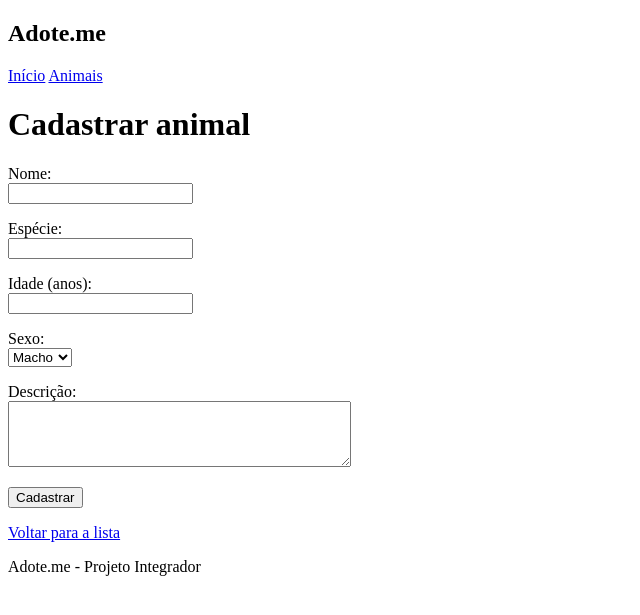
After one commit to thyerrya3-afk/Adote.me, a Node server app: page /animais/novo in a window 1280 px wide. The commit adds this page. Shown: the top 615 px of the page, without its empty margins (0-640 px from the left). Run offline with Node 20, Linux system fonts and the light colour scheme; some libraries are stand-ins or nearby versions.

Commit message:
Cria cadastro de animais

```diff
--- a/controllers/animalController.js
+++ b/controllers/animalController.js
@@ -1,15 +1,33 @@
 // Importa o model Animal (usa o index.js da pasta models)
 const { Animal } = require('../models');
 
-// Função que lista todos os animais
+// Lista todos os animais
 exports.listar = async (req, res) => {
   try {
-    // Busca todos os animais no banco
     const animais = await Animal.findAll();
-
-    // Abre a página views/animais/index.ejs e envia a lista para ela
     res.render('animais/index', { animais });
   } catch (erro) {
     res.status(500).send('Erro ao buscar os animais.');
   }
 };
+
+// Mostra a página com o formulário de cadastro
+exports.formulario = (req, res) => {
+  res.render('animais/novo');
+};
+
+// Recebe os dados do formulário e salva o animal no banco
+exports.criar = async (req, res) => {
+  try {
+    // Pega os campos que vieram do formulário
+    const { nome, especie, idade, sexo, descricao } = req.body;
+
+    // Cria o animal na tabela (é o INSERT do banco)
+    await Animal.create({ nome, especie, idade, sexo, descricao });
+
+    // Depois de salvar, volta para a lista de animais
+    res.redirect('/animais');
+  } catch (erro) {
+    res.status(500).send('Erro ao cadastrar o animal.');
+  }
+};
--- /dev/null
+++ b/views/animais/novo.ejs
@@ -0,0 +1,39 @@
+<%- include('../partials/header') %>
+
+<h1>Cadastrar animal</h1>
+
+<form action="/animais" method="POST">
+  <p>
+    <label>Nome:</label><br>
+    <input type="text" name="nome" required>
+  </p>
+
+  <p>
+    <label>Espécie:</label><br>
+    <input type="text" name="especie" required>
+  </p>
+
+  <p>
+    <label>Idade (anos):</label><br>
+    <input type="number" name="idade" min="0" required>
+  </p>
+
+  <p>
+    <label>Sexo:</label><br>
+    <select name="sexo" required>
+      <option value="macho">Macho</option>
+      <option value="fêmea">Fêmea</option>
+    </select>
+  </p>
+
+  <p>
+    <label>Descrição:</label><br>
+    <textarea name="descricao" rows="4" cols="40"></textarea>
+  </p>
+
+  <button type="submit">Cadastrar</button>
+</form>
+
+<p><a href="/animais">Voltar para a lista</a></p>
+
+<%- include('../partials/footer') %>
--- a/views/partials/header.ejs
+++ b/views/partials/header.ejs
@@ -10,6 +10,7 @@
     <h2>Adote.me</h2>
     <nav>
       <a href="/">Início</a>
+      <a href="/animais">Animais</a>
     </nav>
   </header>
   <main>
```
Also changed, not shown: routes/animalRoutes.js (+7 -1 lines).
